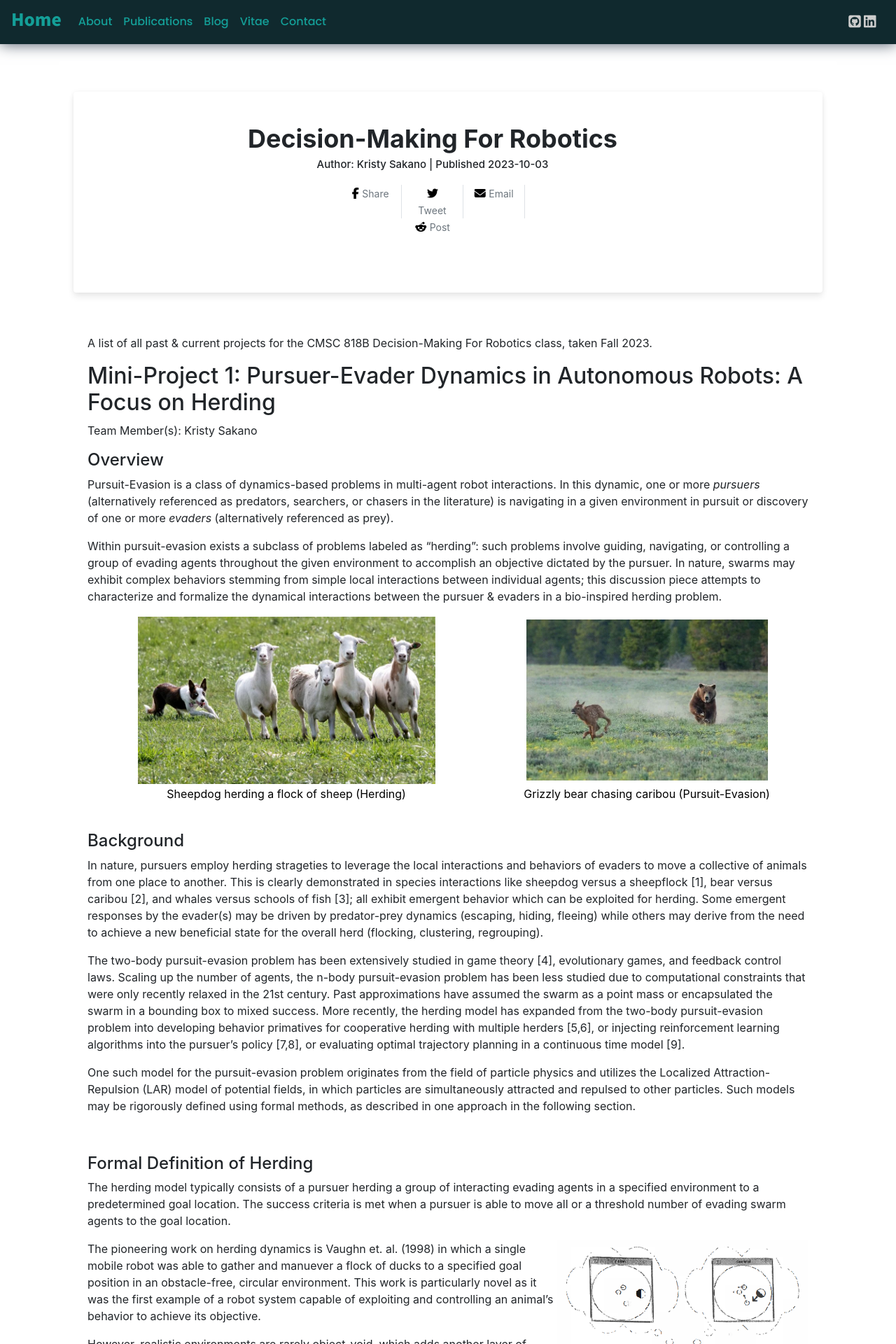
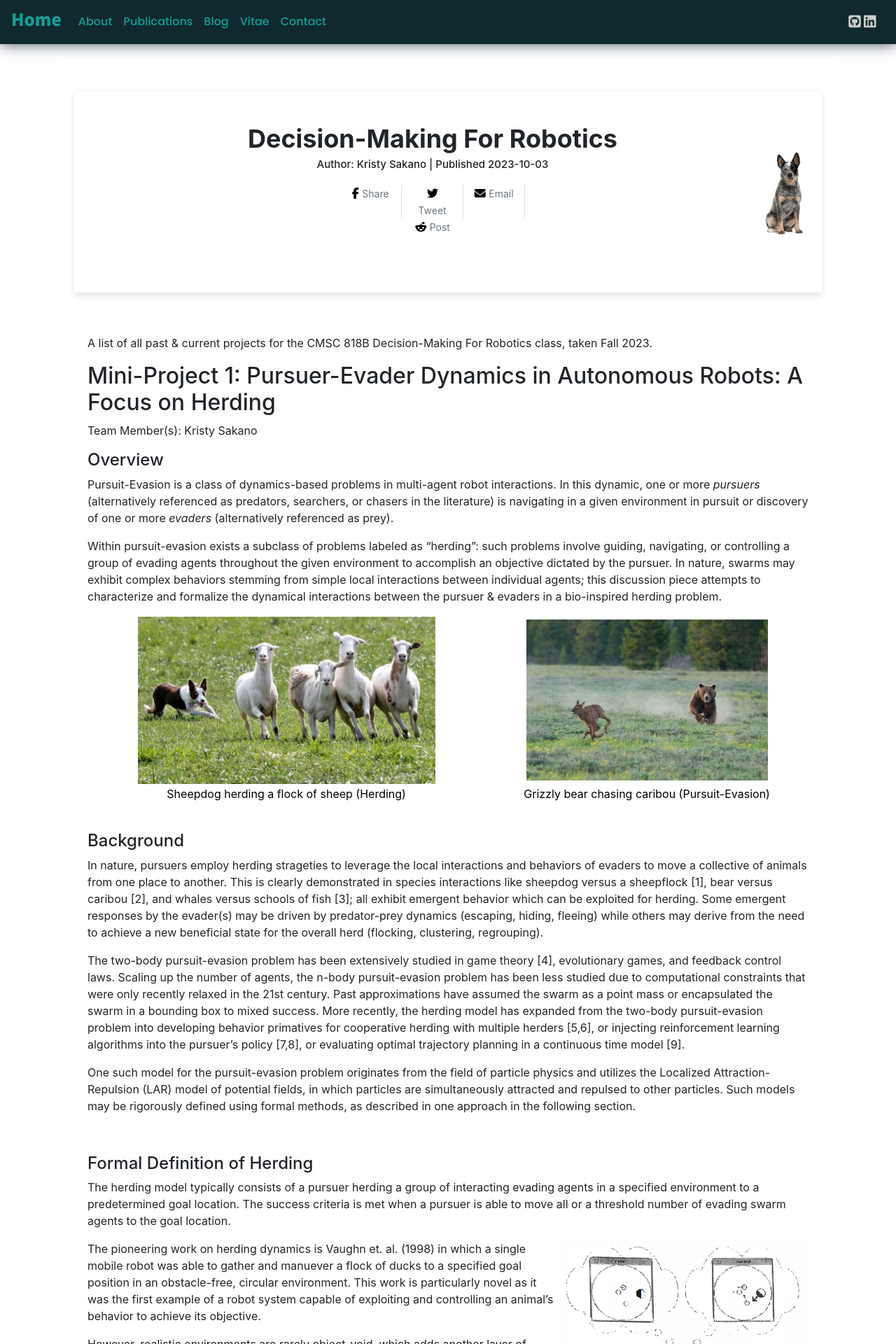
Before and after one commit to kvsakano/kvsakano.github.io, a Jekyll site: the page built from _posts/projects/2023-10-03-818B.md, in a window 1280 px wide. Shown: the top 1920 px of the page at 70% size. Built offline with Jekyll 4.4.1, drawn with Linux system fonts in a browser that asks for light colours; nearby versions of some CDN libraries; formulas are drawn with MathJax 3; comment, search, counter and statistics services are not loaded.

Commit message:
added a dog to my card!

```diff
--- a/_posts/projects/2023-10-03-818B.md
+++ b/_posts/projects/2023-10-03-818B.md
@@ -9,7 +9,7 @@ caption:
 last-updated: 2023-10-03
 categories: project
 author: Kristy Sakano
-card: /assets/img/posts/818B/dog.jpg
+card: card-dog
 ---
 
 A list of all past & current projects for the CMSC 818B Decision-Making For Robotics class, taken Fall 2023.
--- a/css/main.css
+++ b/css/main.css
@@ -599,6 +599,14 @@ background-image: url(https://ionicframework.com/img/getting-started/ionic-nativ
   background-size: 80px;
 }
 
+.card-dog{
+
+  background-image: url(/assets/img/posts/818B/dog.jpg);
+  background-repeat: no-repeat;
+background-position: right;
+background-size: 100px;
+}
+
 @media(max-width: 990px){
 .blogcard{
   margin: 20px;
```
